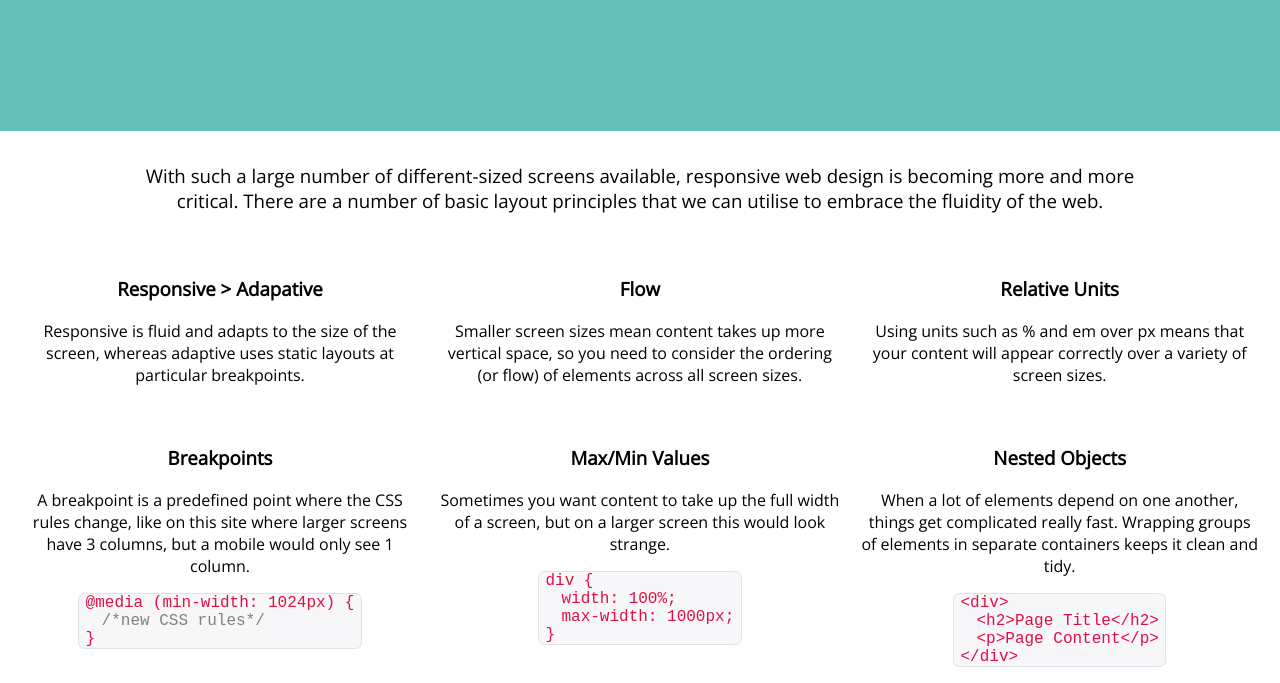
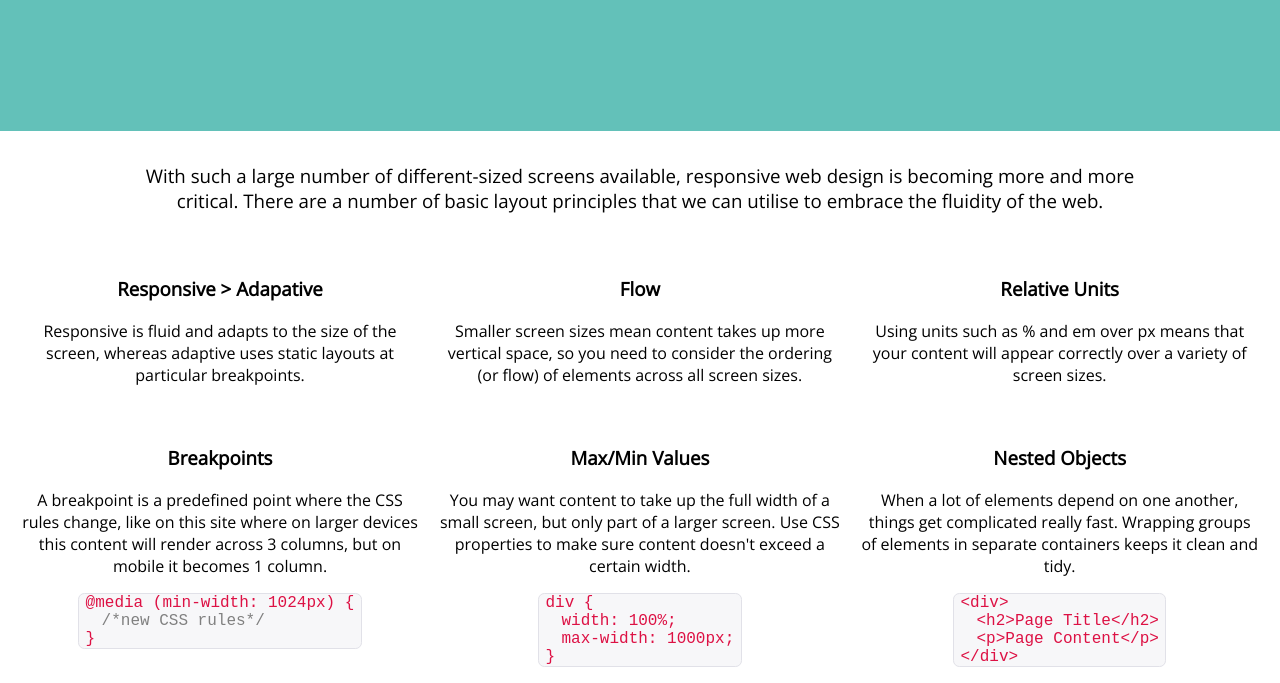
Before and after one commit to gardsa/MDDN352-ResponsiveDesign, a plain HTML site: page index.html in a window 1280 px wide. Shown: the part 269-952 px from the top of the page. Drawn offline with nearby package versions, Linux system fonts and the light colour scheme.

Commit message:
content rewording

```diff
--- a/index.html
+++ b/index.html
@@ -44,7 +44,7 @@
       	<div class="col three-by-three">
           <h3>Breakpoints</h3>
           <p>
-            A breakpoint is a predefined point where the CSS rules change, like on this site where larger screens have 3 columns, but a mobile would only see 1 column.
+            A breakpoint is a predefined point where the CSS rules change, like on this site where on larger devices this content will render across 3 columns, but on mobile it becomes 1 column.
           </p>
           <code>
             <span>@media (min-width: 1024px) {</span>
@@ -55,7 +55,7 @@
       	<div class="col three-by-three">
           <h3>Max/Min Values</h3>
           <p>
-            Sometimes you want content to take up the full width of a screen, but on a larger screen this would look strange.
+            You may want content to take up the full width of a small screen, but only part of a larger screen. Use CSS properties to make sure content doesn't exceed a certain width.
           </p>
           <code>
             <span>div {</span>
--- a/styles.css
+++ b/styles.css
@@ -49,7 +49,7 @@ body {
 }
 
 .col {
-  margin: 1% 0 1% 0%;
+  margin: 1rem 0;
 }
 .span_3_of_3, .span_2_of_3, .span_1_of_3 {
   width: 100%;
```
